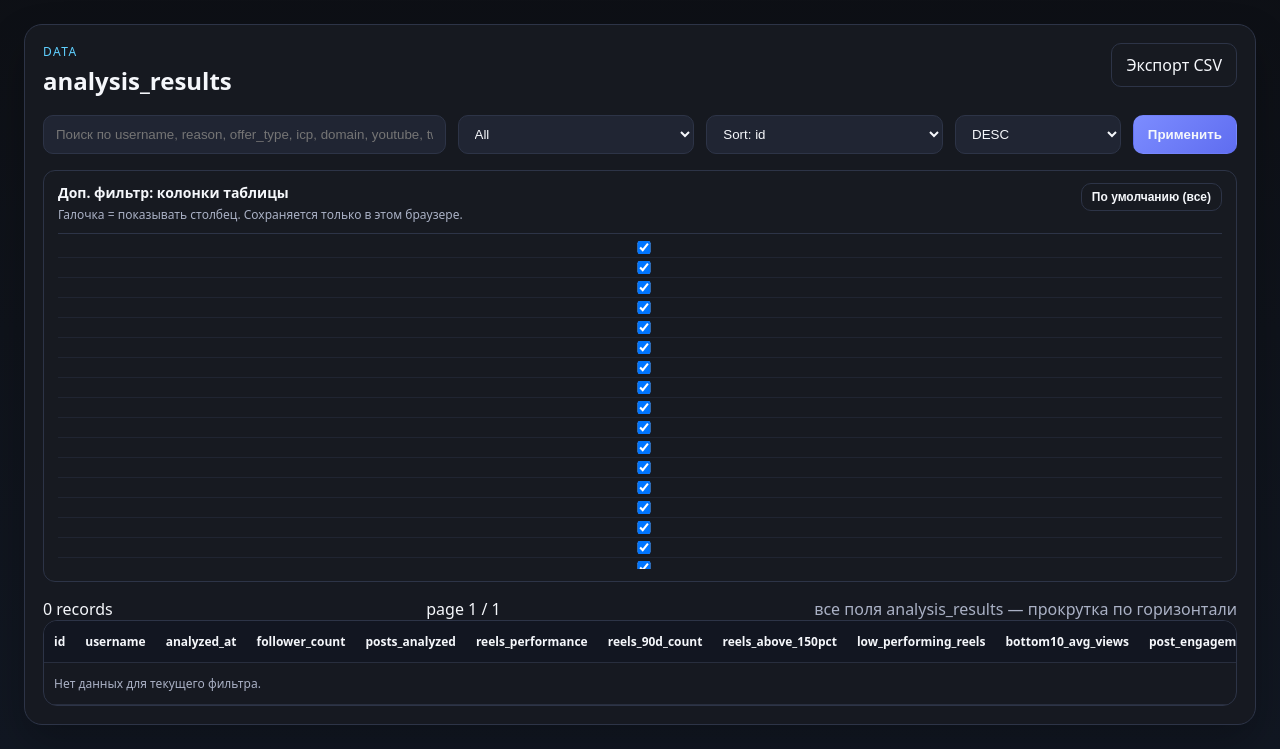
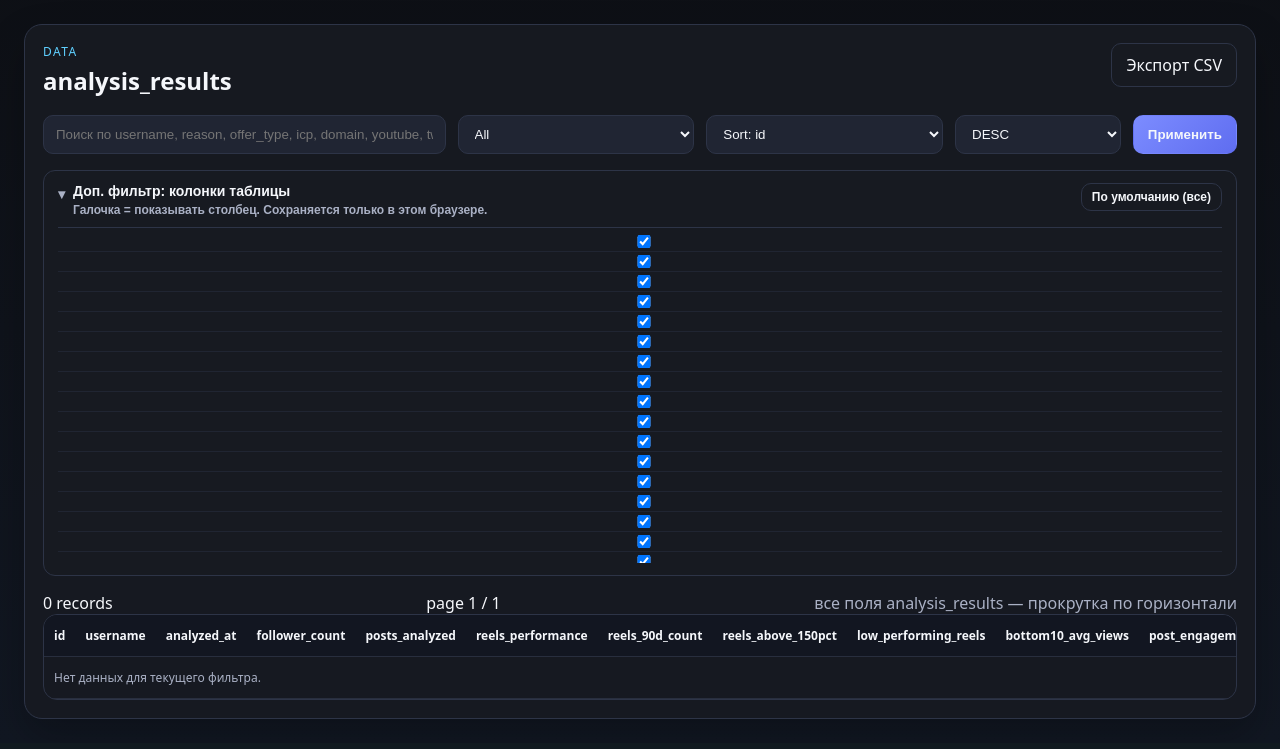
Before and after one commit to ruslansiraev-vibe/xpoz, a FastAPI app: page /results in a window 1280 px wide. Shown: the part 88-837 px from the top of the page. After the commit the page ends 807 px from the top, so only its background shows below. Run offline with FastAPI, Linux system fonts and the light colour scheme; the visitor is signed in with stand-in values (Sample User, id 1); data that the repository does not hold is empty.

Commit message:
feat(results): collapsible column filter panel + page_size 100
- Add collapse/expand toggle to "Доп. фильтр: колонки таблицы" panel with arrow indicator
- Persist collapsed state in localStorage (xpoz_cols_panel_collapsed)
- Fix toggle button width so column names are visible
- Increase page_size from 25 to 100 on /results and /partials/results-table

Made-with: Cursor

```diff
--- a/ops_console/app.py
+++ b/ops_console/app.py
@@ -624,7 +624,7 @@ def results_page(
     try:
         rows, total = sqlite_client.list_results(
             page=page,
-            page_size=25,
+            page_size=100,
             search=search,
             quick_filter=quick_filter,
             sort_by=sort_by,
@@ -639,7 +639,7 @@ def results_page(
             "rows": rows,
             "total": total,
             "page": page,
-            "page_size": 25,
+            "page_size": 100,
             "search": search,
             "quick_filter": quick_filter,
             "sort_by": sort_by,
@@ -669,7 +669,7 @@ def partial_results_table(
     try:
         rows, total = sqlite_client.list_results(
             page=page,
-            page_size=25,
+            page_size=100,
             search=search,
             quick_filter=quick_filter,
             sort_by=sort_by,
@@ -684,7 +684,7 @@ def partial_results_table(
             "rows": rows,
             "total": total,
             "page": page,
-            "page_size": 25,
+            "page_size": 100,
             "search": search,
             "quick_filter": quick_filter,
             "sort_by": sort_by,
--- a/ops_console/static/style.css
+++ b/ops_console/static/style.css
@@ -380,6 +380,39 @@ select {
     margin-bottom: 10px;
 }
 
+.column-filter-toggle-btn {
+    display: flex;
+    align-items: flex-start;
+    gap: 8px;
+    background: none;
+    border: none;
+    padding: 0;
+    cursor: pointer;
+    text-align: left;
+    color: inherit;
+    flex: 1;
+    min-width: 0;
+}
+
+#cols-panel-body {
+    width: 100%;
+}
+
+.column-filter-toggle-btn:hover .column-filter-title {
+    text-decoration: underline;
+}
+
+.column-filter-toggle-icon {
+    font-size: 14px;
+    line-height: 1.6;
+    color: var(--muted, #888);
+    flex-shrink: 0;
+}
+
+#column-filter-panel.is-collapsed .column-filter-toolbar {
+    margin-bottom: 0;
+}
+
 .column-filter-title {
     font-weight: 600;
     color: var(--text);
--- a/ops_console/templates/results.html
+++ b/ops_console/templates/results.html
@@ -56,14 +56,18 @@
         <button type="submit">Применить</button>
     </form>
 
-    <div class="column-filter-panel">
+    <div class="column-filter-panel" id="column-filter-panel">
         <div class="column-filter-toolbar">
+            <button type="button" class="column-filter-toggle-btn" id="cols-panel-toggle" aria-expanded="true" aria-controls="cols-panel-body">
+                <span class="column-filter-toggle-icon" aria-hidden="true">▾</span>
                 <div>
                     <div class="column-filter-title">Доп. фильтр: колонки таблицы</div>
-                <div class="muted column-filter-hint">Галочка = показывать столбец. Сохраняется только в этом браузере.</div>
+                    <div class="muted column-filter-hint" id="cols-panel-hint">Галочка = показывать столбец. Сохраняется только в этом браузере.</div>
                 </div>
+            </button>
             <button type="button" class="ghost-button tiny-btn" id="cols-reset-default">По умолчанию (все)</button>
         </div>
+        <div id="cols-panel-body">
             <ul class="column-filter-list" aria-label="Видимость колонок">
                 {% for col in results_table_columns %}
                 <li class="column-filter-row">
@@ -78,6 +82,7 @@
                 </li>
                 {% endfor %}
             </ul>
+        </div>
     </div>
 
     <div id="results-table-panel">
@@ -179,6 +184,36 @@
             applyTableVisibility();
         });
     }
+
+    // Collapse / expand panel
+    var LS_COLLAPSED = 'xpoz_cols_panel_collapsed';
+    var panelToggleBtn = document.getElementById('cols-panel-toggle');
+    var panelBody = document.getElementById('cols-panel-body');
+    var panelHint = document.getElementById('cols-panel-hint');
+    var toggleIcon = panelToggleBtn ? panelToggleBtn.querySelector('.column-filter-toggle-icon') : null;
+
+    var filterPanel = document.getElementById('column-filter-panel');
+
+    function setPanelCollapsed(collapsed) {
+        if (!panelBody || !panelToggleBtn) return;
+        panelBody.style.display = collapsed ? 'none' : '';
+        panelToggleBtn.setAttribute('aria-expanded', collapsed ? 'false' : 'true');
+        if (toggleIcon) toggleIcon.textContent = collapsed ? '▸' : '▾';
+        if (panelHint) panelHint.style.display = collapsed ? 'none' : '';
+        if (filterPanel) filterPanel.classList.toggle('is-collapsed', collapsed);
+        try { localStorage.setItem(LS_COLLAPSED, collapsed ? '1' : '0'); } catch (e) { /* ignore */ }
+    }
+
+    var initCollapsed = false;
+    try { initCollapsed = localStorage.getItem(LS_COLLAPSED) === '1'; } catch (e) { /* ignore */ }
+    setPanelCollapsed(initCollapsed);
+
+    if (panelToggleBtn) {
+        panelToggleBtn.addEventListener('click', function () {
+            var isCollapsed = panelBody.style.display === 'none';
+            setPanelCollapsed(!isCollapsed);
+        });
+    }
 })();
 </script>
 {% endblock %}
```
Lines whose indentation alone changed are shown as unchanged.
